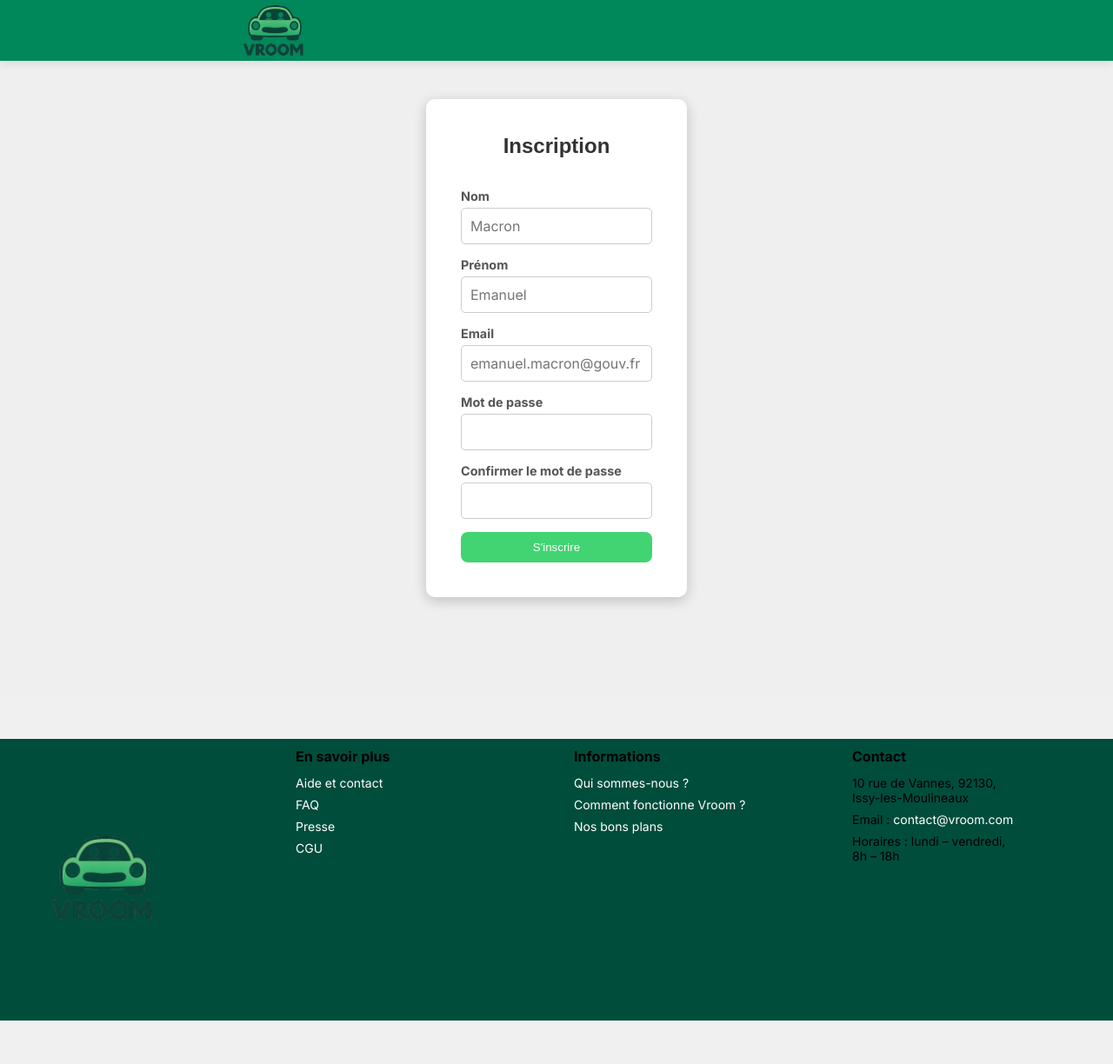
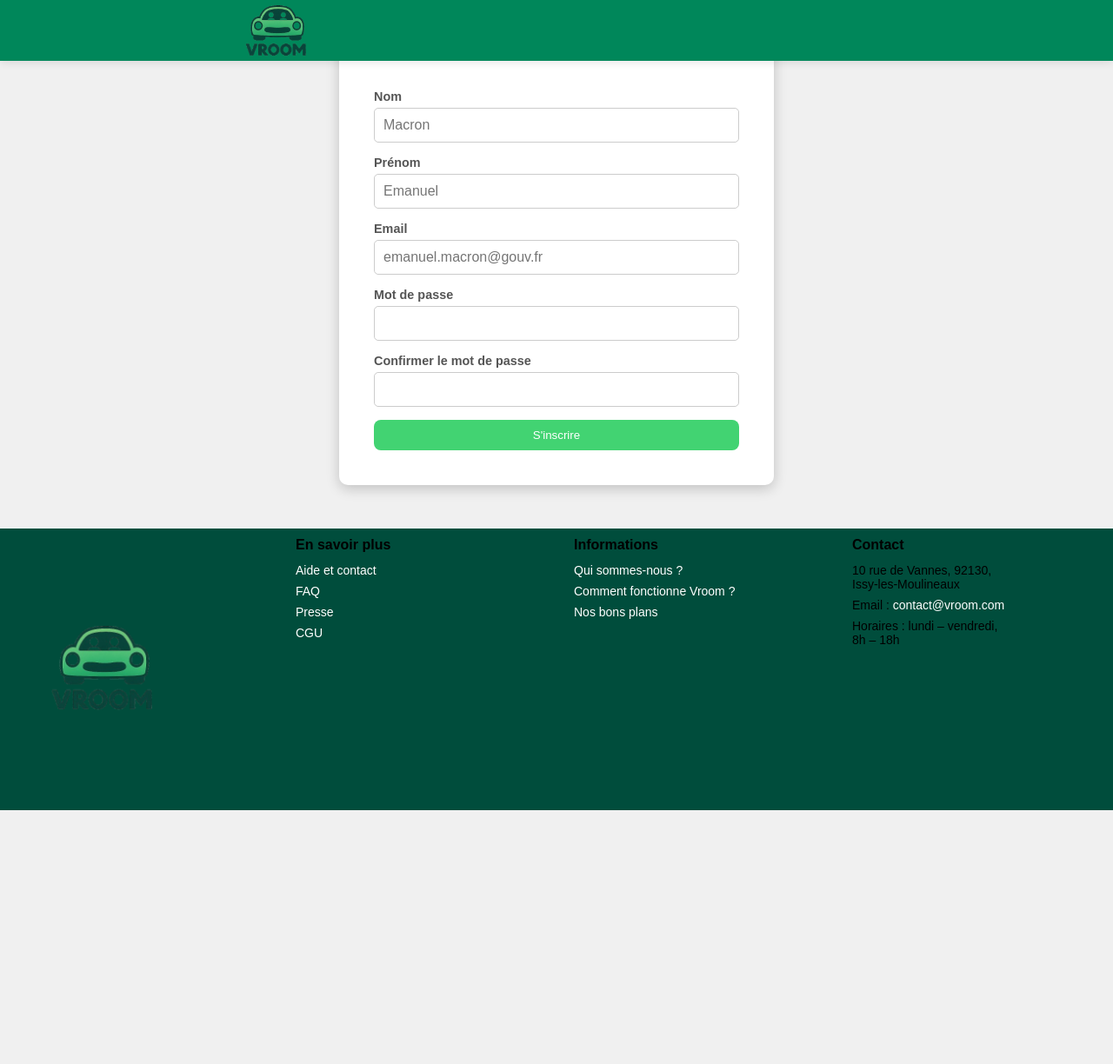
Before and after one commit to Jxouille/vroom, a PHP site: page /Vue/pages/v_inscription.php in a window 1280 px wide. Shown: the whole page at 87% size. After the commit the page ends 932 px from the top, so only its background shows below. Run offline with PHP 8.4, Linux system fonts and the light colour scheme.

Commit message:
page inscrip

```diff
--- a/Ressources/CSS/commun.css
+++ b/Ressources/CSS/commun.css
@@ -72,6 +72,7 @@ header a:hover {
 body{
     background-color: #f0f0f0; /* Couleur de fond pour le reste de la page */
     align-items: center;
+    justify-content: center;
     z-index: auto;
 }
 
--- a/Ressources/CSS/inscription.css
+++ b/Ressources/CSS/inscription.css
@@ -1,23 +1,4 @@
-@import url('https://fonts.googleapis.com/css2?family=Inter:wght@400;600;700&display=swap');
-
-.box1 {
-    display: flex;
-    justify-content: center;
-    align-items: center;
-    height: 100vh;
-    background-color: #EFEFEF;
-}
-
-.box2{
-    width: 30%;
-    height: 80%;
-    background-color: #FFFFFF;
-    box-shadow: 0 4px 8px rgba(0, 0, 0, 0.1);
-    border-radius: 10px;
-    display: flex;
-    justify-content: center;
-    align-items: center;
-}
+* {font-family: Arial, Helvetica, sans-serif;}
 
 /* Style pour la boite blanche du formulaire */
 .form-container {
@@ -25,18 +6,16 @@
     padding: 40px;
     border-radius: 10px;
     box-shadow: 0 4px 15px rgba(0,0,0,0.2);
-    width: 300px;
+    width: 500px;
     display: flex;
     flex-direction: column;
     gap: 15px;
-    font-family: Arial, Helvetica, sans-serif
+    margin : 0 auto;
 }
-
 h2 {
     text-align: center;
     color: #333;
     margin-bottom: 20px;
-    font-family: Arial, Helvetica, sans-serif
 }
 
 /* Style des champs de saisie */
@@ -45,14 +24,12 @@ h2 {
     flex-direction: column;
     margin-bottom: 15px;
 }
-
 label {
     margin-bottom: 5px;
     font-weight: bold;
     font-size: 0.9em;
     color: #555;
 }
-
 input {
     padding: 10px;
     border: 1px solid #ccc;
@@ -68,7 +45,6 @@ button {
     border: none;
     border-radius: 8px;
     cursor: pointer;
-    font-family: Arial, Helvetica, sans-serif;
     font-weight: normal;
     width: 100%;
 }
@@ -76,82 +52,3 @@ button {
 button:hover {
     background-color: #33a157ff; /* Un peu plus foncé au survol */
 }
-
-@import url('https://fonts.googleapis.com/css2?family=Inter:wght@400;600;700&display=swap');
-
-.box1 {
-    display: flex;
-    justify-content: center;
-    align-items: center;
-    height: 100vh;
-    background-color: #EFEFEF;
-}
-
-.box2{
-    width: 30%;
-    height: 80%;
-    background-color: #FFFFFF;
-    box-shadow: 0 4px 8px rgba(0, 0, 0, 0.1);
-    border-radius: 10px;
-    display: flex;
-    justify-content: center;
-    align-items: center;
-}
-
-/* Style pour la boite blanche du formulaire */
-.form-container {
-    background-color: white;
-    padding: 40px;
-    border-radius: 10px;
-    box-shadow: 0 4px 15px rgba(0,0,0,0.2);
-    width: 300px;
-    display: flex;
-    flex-direction: column;
-    gap: 15px;
-    font-family: Arial, Helvetica, sans-serif
-}
-
-h2 {
-    text-align: center;
-    color: #333;
-    margin-bottom: 20px;
-    font-family: Arial, Helvetica, sans-serif
-}
-
-/* Style des champs de saisie */
-.input-group {
-    display: flex;
-    flex-direction: column;
-    margin-bottom: 15px;
-}
-
-label {
-    margin-bottom: 5px;
-    font-weight: bold;
-    font-size: 0.9em;
-    color: #555;
-}
-
-input {
-    padding: 10px;
-    border: 1px solid #ccc;
-    border-radius: 5px;
-    font-size: 1em;
-}
-
-/* Style du bouton */
-button {
-    background-color: #42D372;
-    color: white;
-    padding: 10px 20px;
-    border: none;
-    border-radius: 8px;
-    cursor: pointer;
-    font-family: Arial, Helvetica, sans-serif;
-    font-weight: normal;
-    width: 100%;
-}
-
-button:hover {
-    background-color: #33a157ff; /* Un peu plus foncé au survol */
-}
--- a/Vue/pages/v_inscription.php
+++ b/Vue/pages/v_inscription.php
@@ -1,7 +1,6 @@
 <?php require "../head_&_header.php";?>
 
 <body>
-    <div class="box1">
         <div class="form-container">
             <h2>Inscription</h2>
             <form action="" method="" onsubmit="">
@@ -36,7 +35,7 @@
                 <button type="submit">S'inscrire</button>
             </form>
         </div>
-    </div>
+
 </body>
 <?php include "../footer.php";?>
 </html>
```
Also changed, not shown: Ressources/CSS/accueil.css (renamed from Ressources/CSS/acceuil.css), Vue/pages/v_accueil.php (renamed from Vue/pages/v_acceuil.php).
